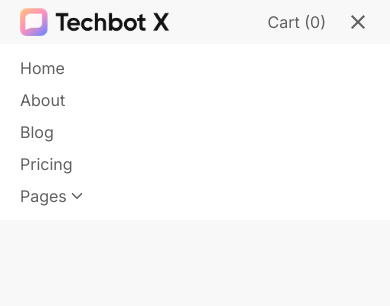
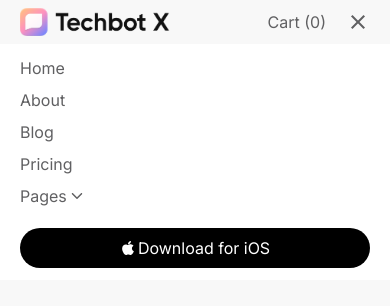
Before and after one commit to MuhammadAmitHasan/Animated-Home-Page, a Next.js app: page / in a window 390 px wide. Both pictures are taken after a click on the element 358 px from the left and 21 px from the top of the page. Shown: the top 306 px of the page. Built offline with nearby package versions, Linux system fonts and the light colour scheme.

Commit message:
feat: navigation bar responsiveness upgrade

```diff
--- a/src/components/layout/Header/index.jsx
+++ b/src/components/layout/Header/index.jsx
@@ -108,7 +108,7 @@ const Header = () => {
           </Link>
 
           <div className="sm:block hidden">
-            <Button className={''}>
+            <Button>
               <FaApple />
               <span>Download for iOS</span>
             </Button>
@@ -133,7 +133,7 @@ const Header = () => {
       <AnimatePresence>
         {menuOpen && (
           <motion.div
-            className="bg-white grid grid-cols-1 gap-2 pl-5 py-3 lg:hidden text-neutral-text absolute w-full z-40"
+            className="bg-white grid grid-cols-1 gap-2 px-5 py-3 lg:hidden text-neutral-text absolute w-full z-40"
             initial="hidden"
             animate={menuOpen ? 'visible' : 'hidden'}
             exit="hidden"
@@ -160,6 +160,11 @@ const Header = () => {
                   </motion.div>
                 )}
               </AnimatePresence>
+
+              <Button className={'!w-full mt-5 sm:hidden'}>
+                <FaApple />
+                <span>Download for iOS</span>
+              </Button>
             </div>
           </motion.div>
         )}
--- a/src/components/ui/Button/index.js
+++ b/src/components/ui/Button/index.js
@@ -1,6 +1,6 @@
-const Button = ({className, children}) => {
-  return <button className={`${className} px-5 rounded-full py-2 bg-black text-white hover:bg-hover-color flex items-center space-x-0.5`}>
-        {children}
+const Button = ({ className, children }) => {
+  return <button className={`${className} px-5 rounded-full py-2 bg-black text-white hover:bg-hover-color flex items-center justify-center space-x-0.5 text-center`}>
+    {children}
   </button>;
 };
 export default Button;
```
